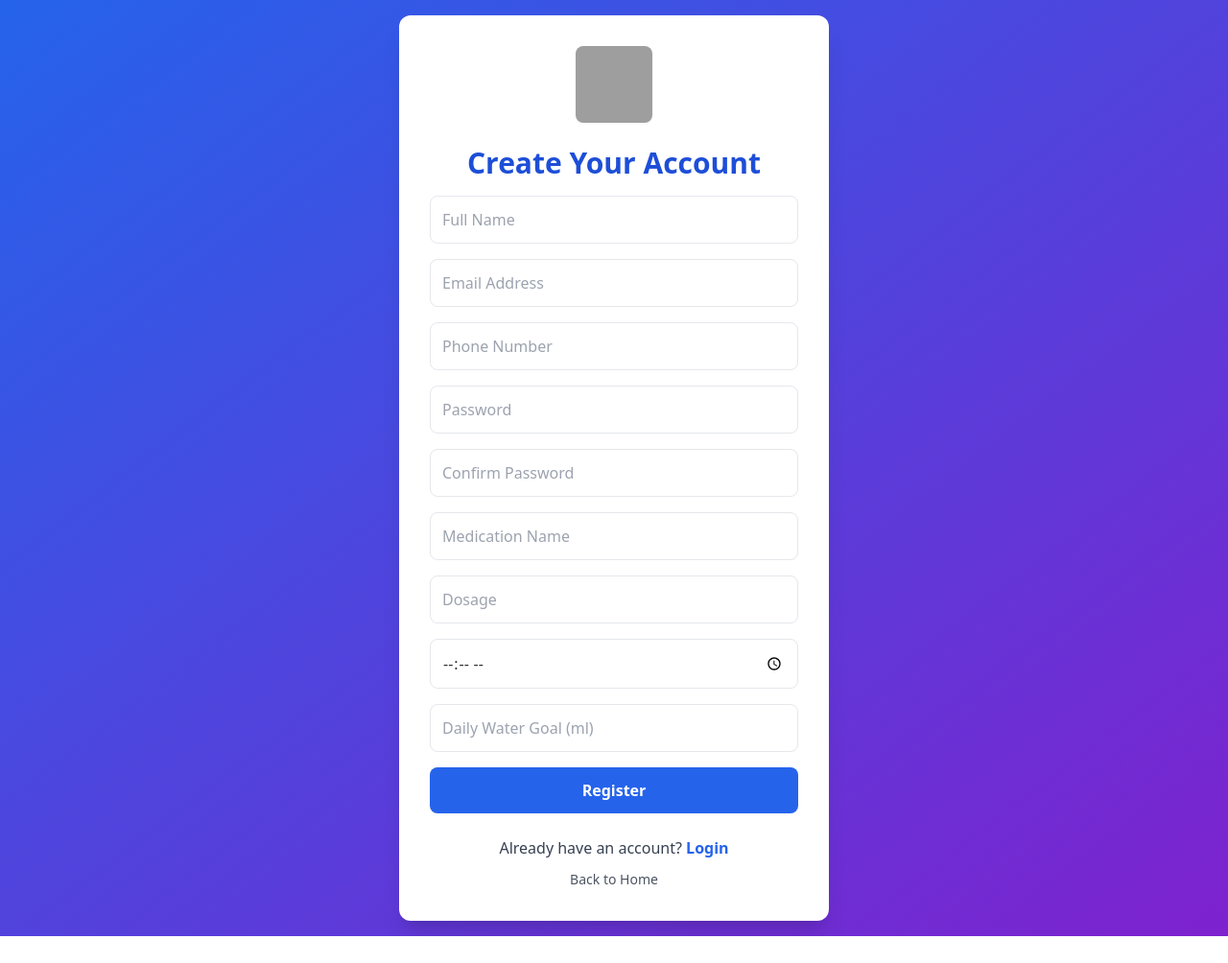
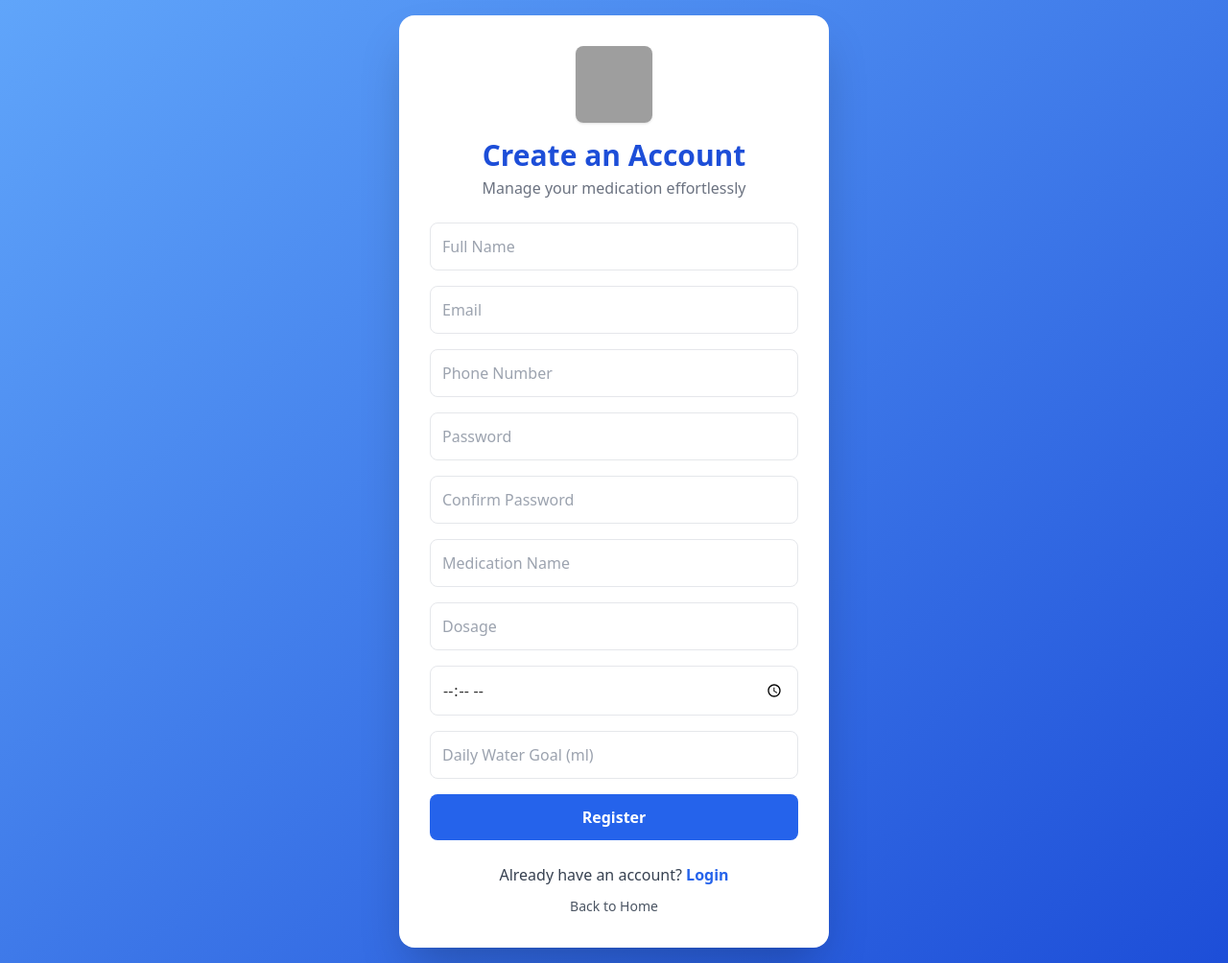
Before and after one commit to Echeedamien/med-bot, a Flask app: page /register in a window 1280 px wide. Shown: the whole page at 96% size. Before the commit the page ends 976 px from the top, so only its background shows below. Run offline with Flask 3, Linux system fonts and the light colour scheme; some libraries are stand-ins or nearby versions; grey boxes are pictures that could not be loaded.

Commit message:
Update register page

```diff
--- a/templates/register.html
+++ b/templates/register.html
@@ -4,25 +4,30 @@
     <meta charset="UTF-8">
     <meta name="viewport" content="width=device-width, initial-scale=1.0">
     <title>Register</title>
+
     <!-- Tailwind -->
     <script src="https://cdn.tailwindcss.com"></script>
-    <!-- Static CSS -->
+
+    <!-- Custom CSS -->
     <link rel="stylesheet" href="{{ url_for('static', filename='style.css') }}">
 </head>
 
-<body class="min-h-screen bg-gradient-to-br from-blue-600 to-purple-700 flex items-center justify-center p-4">
+<body class="min-h-screen bg-gradient-to-br from-blue-400 to-blue-700 flex items-center justify-center p-4">
 
-    <div class="bg-white w-full max-w-md rounded-xl shadow-xl p-8">
+    <div class="bg-white w-full max-w-md rounded-2xl shadow-2xl p-8">
 
-        <!-- Image -->
+        <!-- Icon / Header -->
+        <div class="text-center mb-6">
             <img src="https://images.unsplash.com/photo-1559757148-5c350d0d3c56?w=200"
-             alt="Medication"
-             class="mx-auto w-20 h-20 rounded-lg mb-6 shadow-sm object-cover">
-
-        <!-- Title -->
-        <h2 class="text-3xl font-bold text-center text-blue-700 mb-4">
-            Create Your Account
+                 alt="Pills"
+                 class="w-20 h-20 mx-auto rounded-lg shadow">
+            <h2 class="text-3xl font-extrabold text-blue-700 mt-4">
+                Create an Account
             </h2>
+            <p class="text-gray-500 mt-1">
+                Manage your medication effortlessly
+            </p>
+        </div>
 
         <!-- Flash Messages -->
         {% with messages = get_flashed_messages(with_categories=true) %}
@@ -41,7 +46,7 @@
             <input type="text" name="name" placeholder="Full Name"
                 class="w-full p-3 border rounded-lg focus:ring-2 focus:ring-blue-500" required>
 
-            <input type="email" name="email" placeholder="Email Address"
+            <input type="email" name="email" placeholder="Email"
                 class="w-full p-3 border rounded-lg focus:ring-2 focus:ring-blue-500" required>
 
             <input type="text" name="phone" placeholder="Phone Number"
@@ -69,13 +74,12 @@
                     class="w-full py-3 bg-blue-600 hover:bg-blue-700 text-white font-semibold rounded-lg transition">
                 Register
             </button>
-
         </form>
 
-        <!-- Links -->
-        <p class="text-center mt-6 text-gray-700">
+        <p class="text-center text-gray-700 mt-6">
             Already have an account?
-            <a href="{{ url_for('login') }}" class="text-blue-600 font-semibold hover:underline">
+            <a class="text-blue-600 font-semibold hover:underline"
+               href="{{ url_for('login') }}">
                Login
             </a>
         </p>
```
Lines whose indentation alone changed are shown as unchanged.
